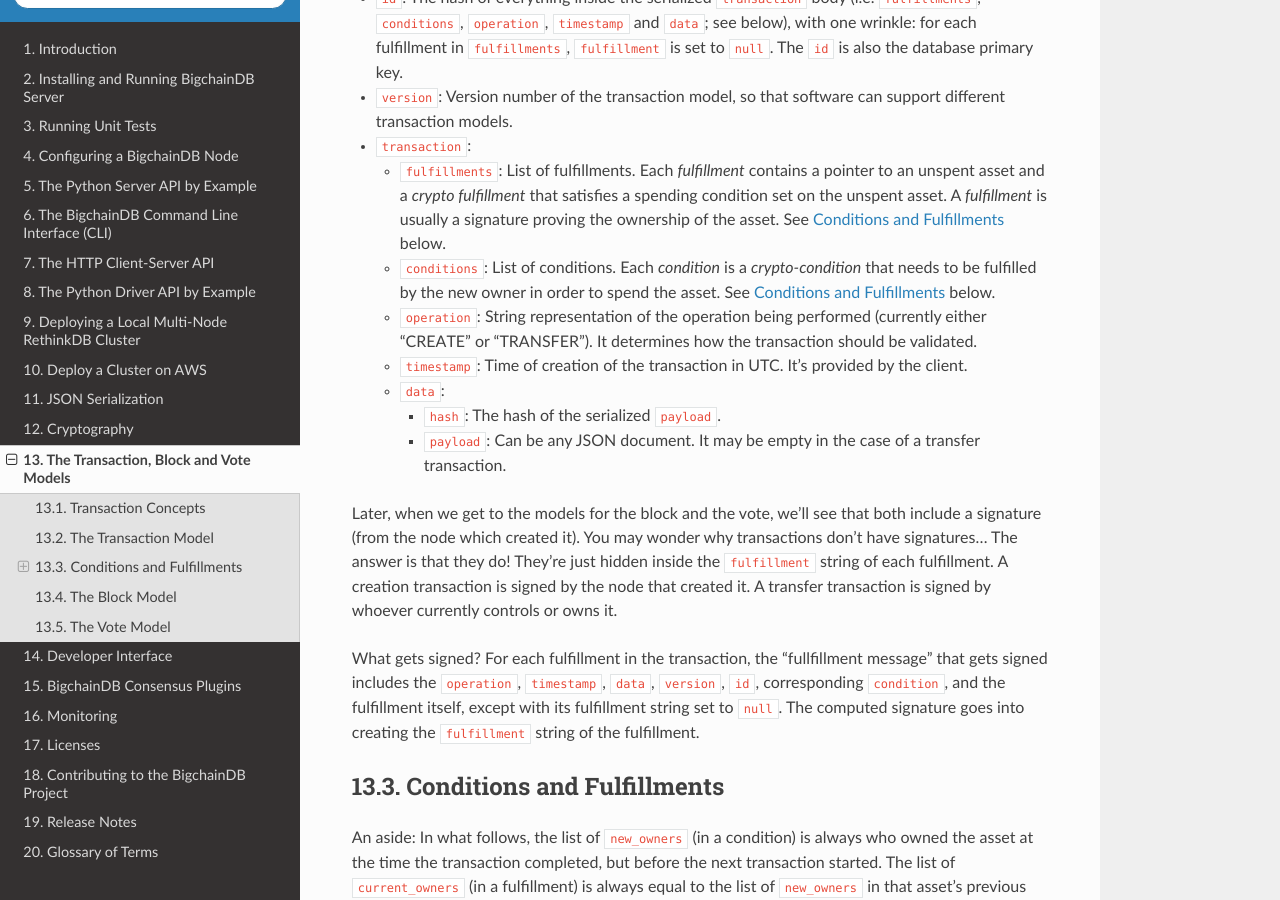
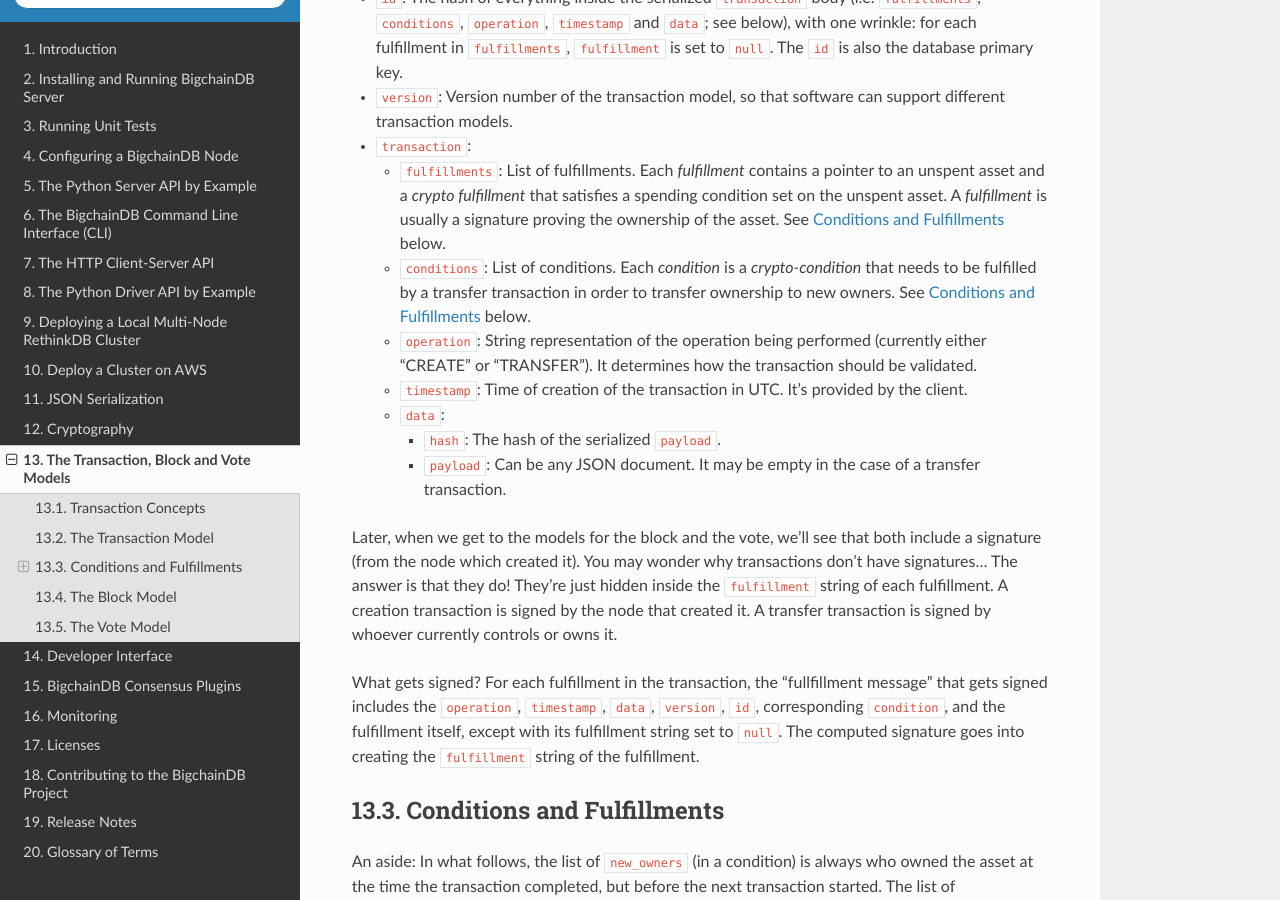
Before and after one commit to bigchaindb/bigchaindb, a Sphinx documentation site: the page built from docs/source/models.md, in a window 1280 px wide and 900 px high, scrolled down 2453 px. Built offline with Sphinx 7.4.7 and the Read the Docs theme 2.0.0, drawn with Linux system fonts in a browser that asks for light colours.

Commit message:
Clarified explanation of fulfillments

```diff
--- a/docs/source/models.md
+++ b/docs/source/models.md
@@ -65,8 +65,7 @@
     and a _crypto fulfillment_ that satisfies a spending condition set on the unspent asset. A _fulfillment_
     is usually a signature proving the ownership of the asset.
     See [Conditions and Fulfillments](#conditions-and-fulfillments) below.
-    - `conditions`: List of conditions. Each _condition_ is a _crypto-condition_ that needs to be fulfilled by the
-    new owner in order to spend the asset.
+    - `conditions`: List of conditions. Each _condition_ is a _crypto-condition_ that needs to be fulfilled by a transfer transaction in order to transfer ownership to new owners.
     See [Conditions and Fulfillments](#conditions-and-fulfillments) below.
     - `operation`: String representation of the operation being performed (currently either "CREATE" or "TRANSFER"). It determines how the transaction should be validated.
     - `timestamp`: Time of creation of the transaction in UTC. It's provided by the client.
```
